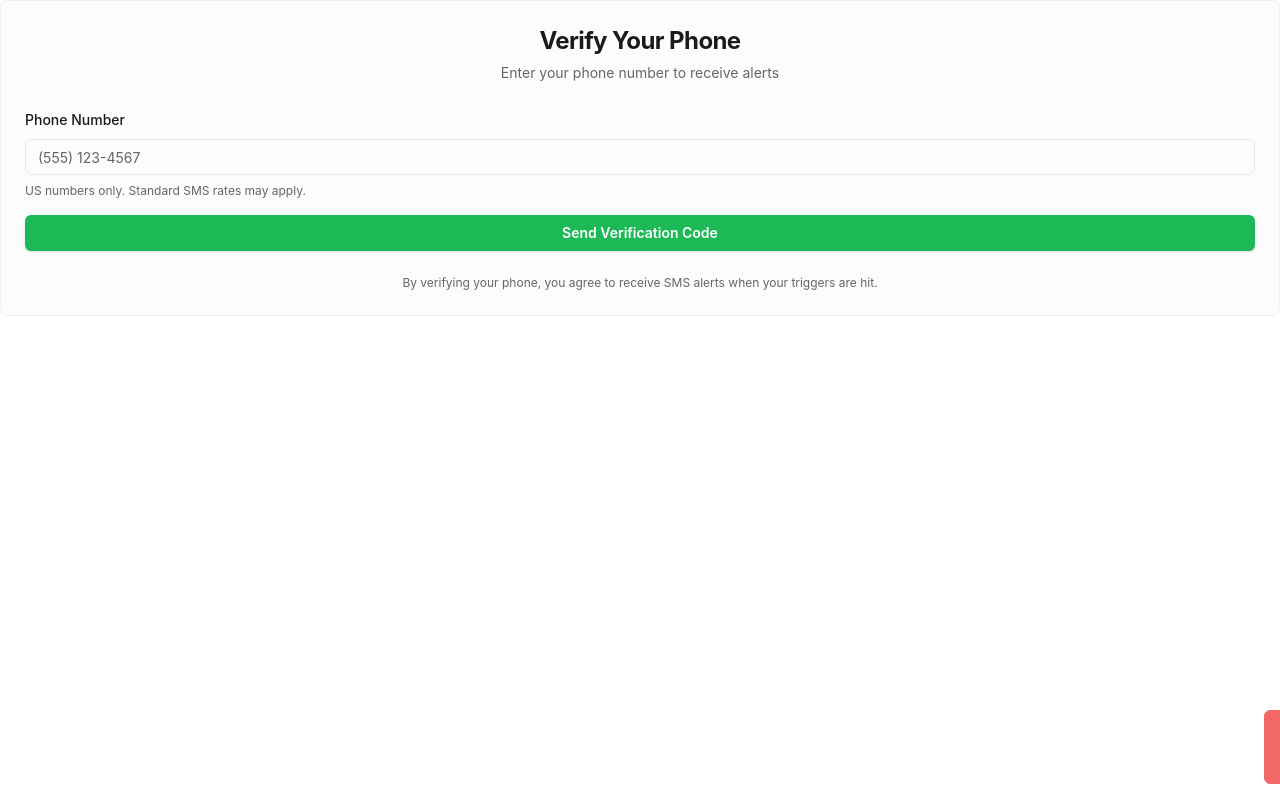
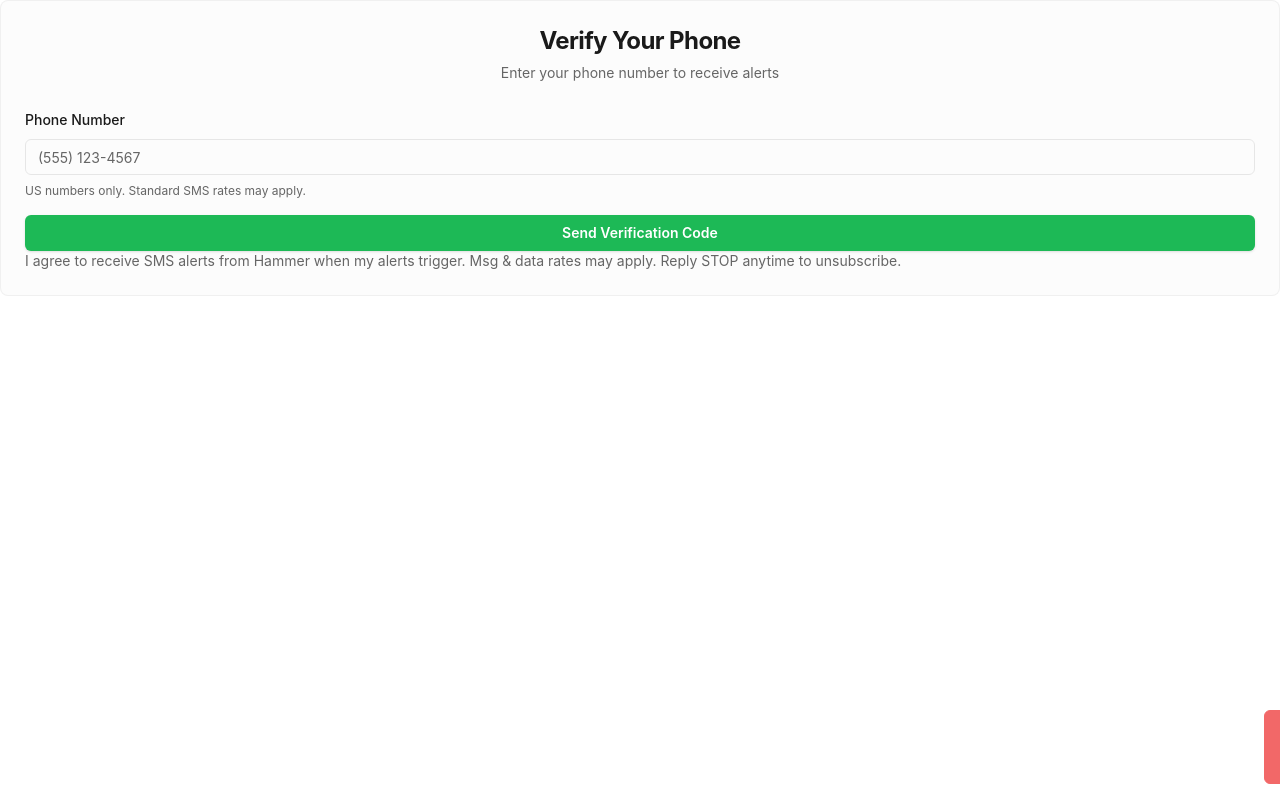
Before and after one commit to betalertofficial/betalertofficial, a Next.js app: page /dashboard in a window 1280 px wide. Built offline with nearby package versions, Linux system fonts and the light colour scheme; no server answers.

Commit message:
chore(auth): update sms opt-in legal disclosure

```diff
--- a/src/components/auth/PhoneAuth.tsx
+++ b/src/components/auth/PhoneAuth.tsx
@@ -194,8 +194,8 @@ export function PhoneAuth({ onSuccess }: PhoneAuthProps) {
           </form>
         )}
 
-        <p className="text-xs text-center text-muted-foreground mt-6">
-          By verifying your phone, you agree to receive SMS alerts when your triggers are hit.
+        <p className="text-sm text-muted-foreground">
+          I agree to receive SMS alerts from Hammer when my alerts trigger. Msg & data rates may apply. Reply STOP anytime to unsubscribe.
         </p>
       </CardContent>
     </Card>
```
